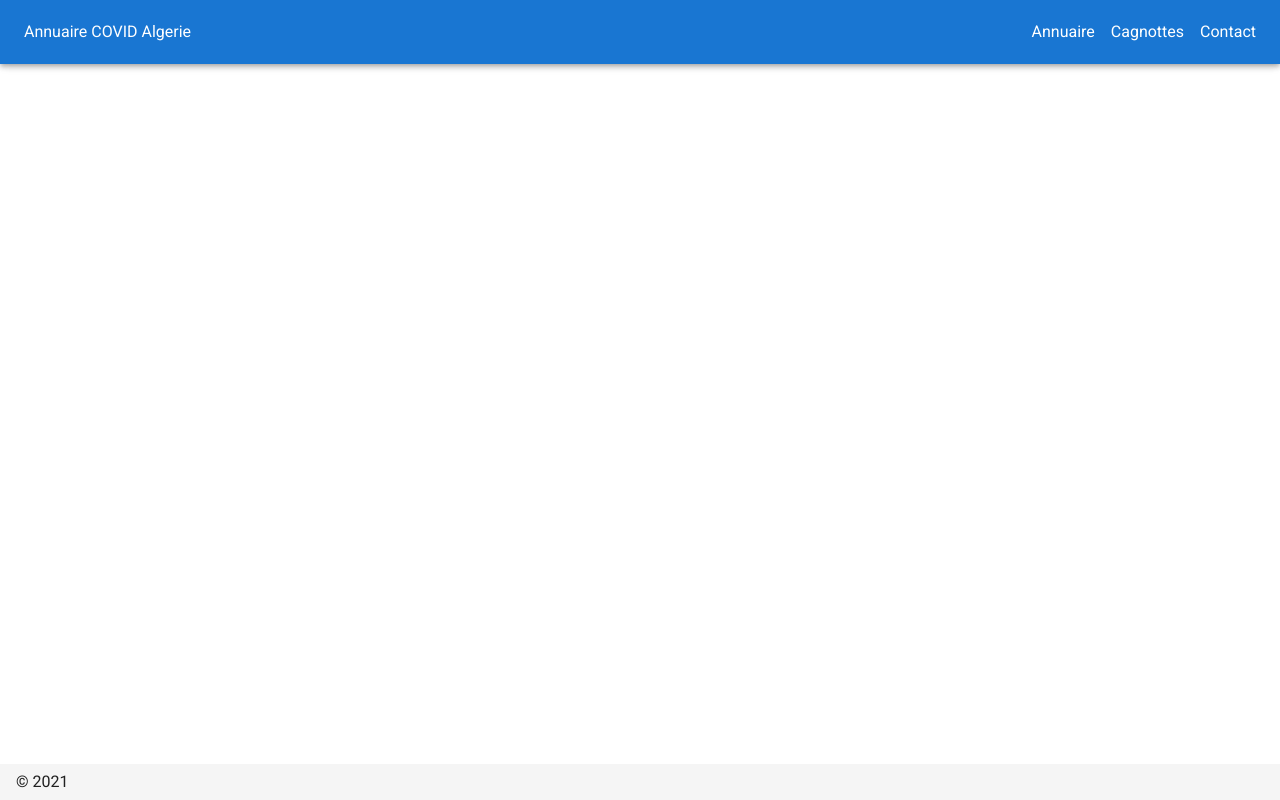
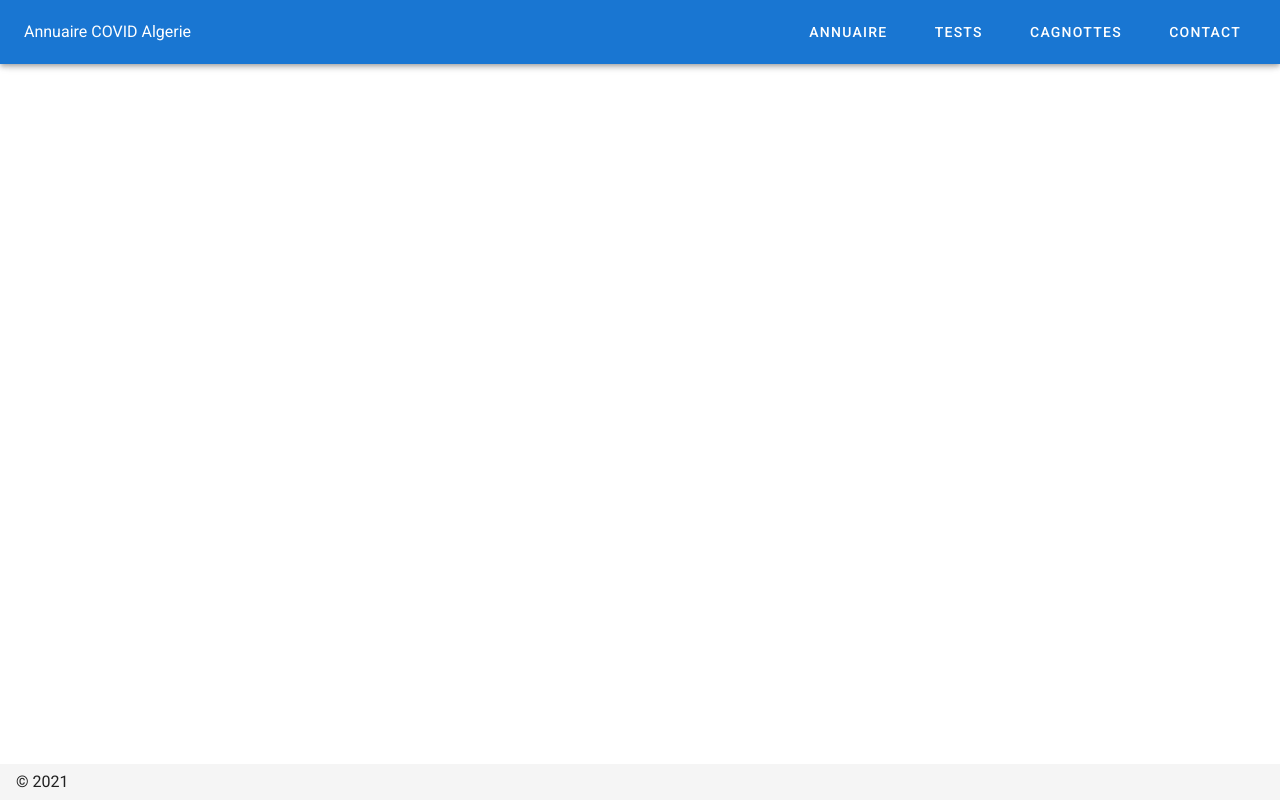
Before and after one commit to info-covid19-dz/web, a Nuxt app: page /Test in a window 1280 px wide. Built offline with nearby package versions, Linux system fonts and the light colour scheme.

Commit message:
responsive navbar

```diff
--- a/layouts/default.vue
+++ b/layouts/default.vue
@@ -1,28 +1,49 @@
 <template>
   <v-app dark>
-    <v-app-bar
-      :clipped-left="clipped"
-      fixed
-      app
-      color="primary"
-      dark
-    >
-      <nuxt-link class="dark-link"  to="/">{{title}}</nuxt-link>
+    <v-app-bar :clipped-left="clipped" fixed app color="primary" dark>
+      <nuxt-link class="dark-link" to="/">{{ title }}</nuxt-link>
       <v-spacer />
+      <v-toolbar-items
+        v-for="(item, i) in items"
+        :key="i"
+        class="hidden-sm-and-down justify-end"
+      >
+        <v-btn text >
+          <nuxtLink  class="dark-link" :to="item.link">{{ item.title }}</nuxtLink></v-btn
+        >
+      </v-toolbar-items>
 
-      <nuxt-link class="dark-link" to="/annuaire">Annuaire</nuxt-link>
+      <v-layout class="justify-end hidden-md-and-up">
+        <v-menu offset-y>
+          <template v-slot:activator="{ on }">
+            <v-btn large icon color="#060606" dark v-on="on">
+              <v-icon large> mdi-menu</v-icon>
+            </v-btn>
+          </template>
+          <v-list>
+            <v-list-item v-for="(item, i) in items" :key="i + item.id">
+              <v-list-item-title
+                ><nuxt-link :to="item.link">{{
+                  item.title
+                }}</nuxt-link></v-list-item-title
+              >
+            </v-list-item>
+
+          </v-list>
+        </v-menu>
+      </v-layout>
+
+      <!--  <nuxt-link class="dark-link" to="/annuaire">Annuaire</nuxt-link>
       <nuxt-link class="dark-link" to="/cagnottes">Cagnottes</nuxt-link>
-      <nuxt-link class="dark-link" to="/contact">Contact</nuxt-link>
+      <nuxt-link class="dark-link" to="/tests">Tests</nuxt-link>
+      <nuxt-link class="dark-link" to="/contact">Contact</nuxt-link> -->
     </v-app-bar>
     <v-main>
       <v-container>
         <Nuxt />
       </v-container>
     </v-main>
-    <v-footer
-      :absolute="!fixed"
-      app
-    >
+    <v-footer :absolute="!fixed" app>
       <span>&copy; {{ new Date().getFullYear() }}</span>
     </v-footer>
   </v-app>
@@ -30,37 +51,43 @@
 
 <script>
 export default {
-  data () {
+  data() {
     return {
       clipped: false,
       drawer: false,
       fixed: false,
       items: [
         {
-          icon: 'mdi-apps',
-          title: 'Welcome',
-          to: '/'
+          title: "Annuaire",
+          link: "/annuaire",
         },
         {
-          icon: 'mdi-chart-bubble',
-          title: 'Inspire',
-          to: '/inspire'
-        }
+          title: "Tests",
+          link: "/tests",
+        },
+        {
+          title: "Cagnottes",
+          link: "/cagnottes",
+        },
+        {
+          title: "Contact",
+          link: "/contact",
+        },
       ],
       miniVariant: false,
       right: true,
       rightDrawer: false,
-      title: 'Annuaire COVID Algerie'
-    }
-  }
-}
+      title: "Annuaire COVID Algerie",
+    };
+  },
+};
 </script>
 
 
 <style>
-  .dark-link{
-    padding-inline: 0.5em;
-    text-decoration: none;
-    color:white !important
-  }
+.dark-link {
+  padding-inline: 0.5em;
+  text-decoration: none;
+  color: white !important;
+}
 </style>
--- /dev/null
+++ b/pages/Test.vue
@@ -0,0 +1,15 @@
+<template>
+    <div>
+
+    </div>
+</template>
+
+<script>
+    export default {
+
+    }
+</script>
+
+<style  scoped>
+
+</style>
```
